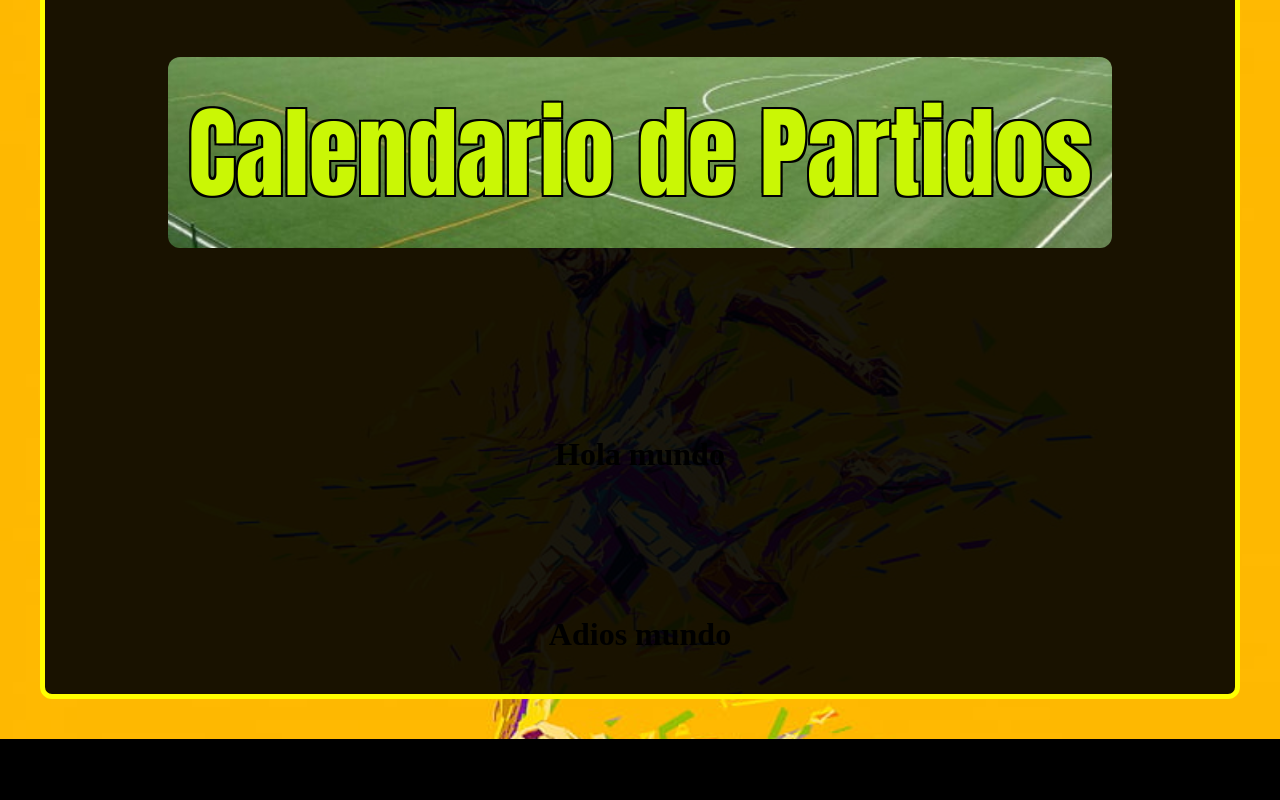
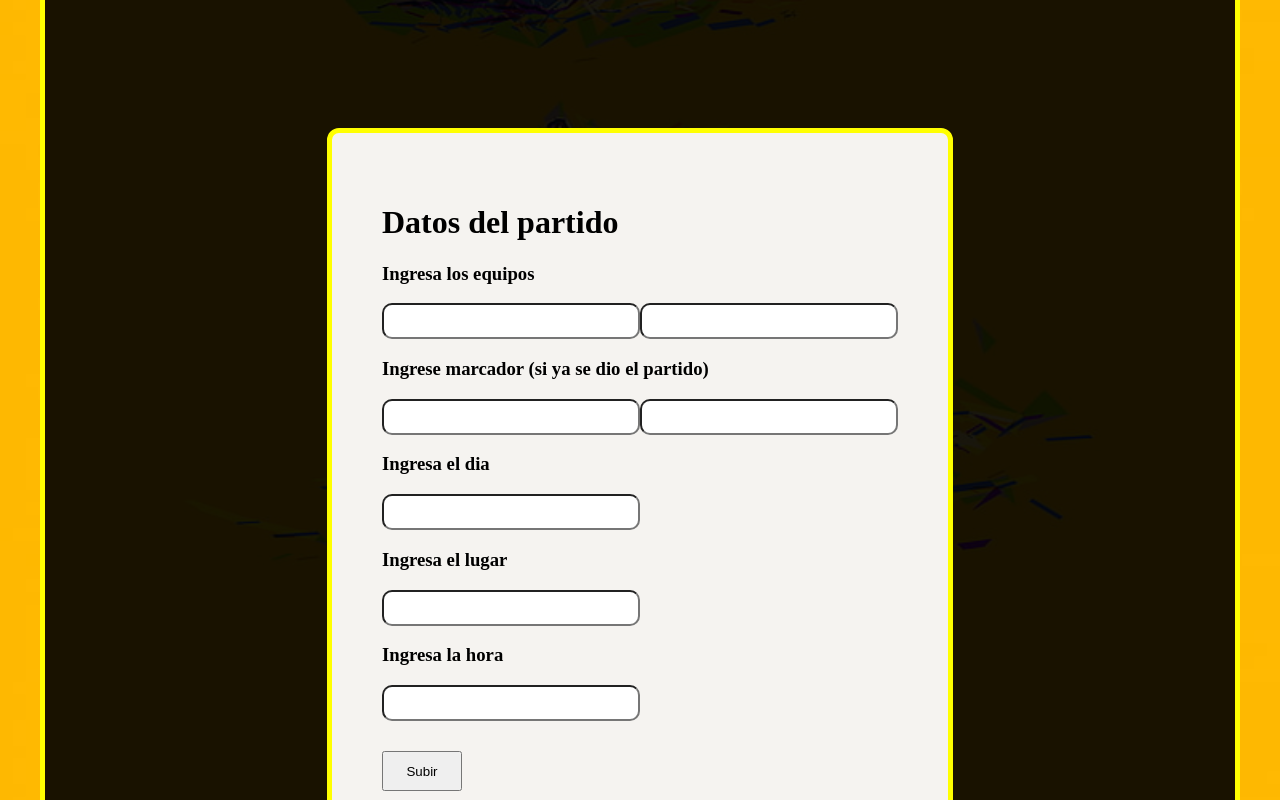
Before and after one commit to JaimeVillarJ/Pagina-de-Futbol, a React (Vite) app: page /Calendario in a window 1280 px wide. Shown: the part 720-1520 px from the top of the page. Built offline with nearby package versions, Linux system fonts and the light colour scheme; no server answers.

Commit message:
Se agrega el componente calendario sin css

```diff
--- a/src/App.tsx
+++ b/src/App.tsx
@@ -20,13 +20,11 @@ function App() {
   return (
     <div className='background'>
       <Header categoria={categoria} />
-      <div className='titulo-generalgeneral'>
-        <Routes>
-          <Route path='/' element={<Noticias categoria={categoria} />} />
-          <Route path='/Calendario' element={<Calendario />} />
-          <Route path='/Login' element={<Login />} />
-        </Routes>
-      </div>
+      <Routes>
+        <Route path='/' element={<Noticias categoria={categoria} />} />
+        <Route path='/Calendario' element={<Calendario />} />
+        <Route path='/Login' element={<Login />} />
+      </Routes>
       <Footer />
     </div>
   );
--- a/src/components/Calendario.tsx
+++ b/src/components/Calendario.tsx
@@ -1,14 +1,92 @@
 import "../styles/general.css";
 import "../styles/calendario.css";
+import { useEffect, useState } from "react";
+import axios from "axios";
+import type { partidos } from "../types/types";
 
 export const Calendario = () => {
+
+  const [equipo1, setEquipo1] = useState("");
+  const [equipo2, setEquipo2] = useState("");
+  const [marcador1, setMarcador1] = useState<number>();
+  const [marcador2, setMarcador2] = useState<number>();
+  const [dia, setDia] = useState("");
+  const [lugar, setLugar] = useState("");
+  const [hora, setHora] = useState("");
+
+  const [partidos, setPartidos] = useState<partidos[]>([]);
+  const [cargarPartidos, setCargarPartidos] = useState(true);
+
+  useEffect(() => {
+    axios.get('http://localhost:3000/api/partidos')
+    .then(response => {
+        setPartidos(response.data);
+        setCargarPartidos(false);
+    })
+    .catch(() => {
+      alert("❌ error al cargar los partidos");
+      setCargarPartidos(false);
+    })
+  })
+
+  async function handleSubmit() {
+    try {
+      const response = await axios.post('http://localhost:3000/api/partidos', {
+        equipo1, equipo2, marcador1, marcador2, dia, lugar, hora
+      });
+      setPartidos((prev) => [...prev, response.data]);
+
+      setEquipo1("");
+      setEquipo2("");
+      setMarcador1(-1);
+      setMarcador2(-1);
+      setDia("");
+      setLugar("");
+      setHora("");
+      alert("✅ Partido subido correctamente");
+    } catch (err) {
+      alert("❌ Error al insertar la este partido");
+      console.log(equipo1, equipo2, marcador1, marcador2, dia, lugar, hora);
+
+    }
+  }
+
   return (
     <>
         <div className="contenedor-calendario">
             <h1 className="titulo-general">Calendario de Partidos</h1>
-            <h1>Hola mundo</h1>
-            <h1>Adios mundo</h1>
+            <div className="contenedor-inputs">
+              <h1>Datos del partido</h1>
+              <h3>Ingresa los equipos</h3>
+              <input type="text" value={equipo1} onChange={(e) => setEquipo1(e.target.value)}/>
+              <input type="text" value={equipo2} onChange={(e) => setEquipo2(e.target.value)}/>
+              <h3>Ingrese marcador (si ya se dio el partido)</h3>
+              <input type="text" value={marcador1} onChange={(e) => setMarcador1(Number(e.target.value))}/>
+              <input type="text" value={marcador2} onChange={(e) => setMarcador2(Number(e.target.value))}/>
+              <h3>Ingresa el dia</h3>
+              <input type="text" value={dia} onChange={(e) => setDia(e.target.value)}/>
+              <h3>Ingresa el lugar</h3>
+              <input type="text" value={lugar} onChange={(e) => setLugar(e.target.value)}/>
+              <h3>Ingresa la hora</h3>
+              <input type="text" value={hora} onChange={(e) => setHora(e.target.value)}/>
+              <br />
+              <button type="submit" className="boton-subir-partidos" onClick={handleSubmit}>Subir</button>
+            </div>
+            <div className="partidos">
+              {partidos.map((item) => (
+                <div key={item.id}>
+                  <p>{ item.equipo1 }</p>
+                  <p>{ item.marcador1 }</p>
+                  <p>{ item.marcador2 }</p>
+                  <p>{ item.equipo2 }</p>
+                  <p>{ item.dia }</p>
+                  <p>{ item.lugar }</p>
+                  <p>{ item.hora }</p>
+                </div>
+              ))}
+            </div>
         </div>
+
     </>
   )
 }
--- a/src/components/Header.tsx
+++ b/src/components/Header.tsx
@@ -35,7 +35,7 @@ export const Header = ({categoria}: Props) => {
         </div>
       <div className="titulo-header">
         <h1>LA MEJOR LIGA DE BOGOTA <br /> THE BEST BOGOTA'S LIGUE </h1>
-        <img className="imagen" src="/images/logo10.png" alt="logo" height={220} width={390} />
+        {/*<img className="imagen" src="/images/logo10.png" alt="logo" height={220} width={390} /> */}
       </div>
     </header>
     </>
--- a/src/components/Noticias.tsx
+++ b/src/components/Noticias.tsx
@@ -32,8 +32,8 @@ export const Noticias = ({categoria} : Props) => {
         setEditar(true);
     }
 
-    const handleFileChange = (event: React.ChangeEvent<HTMLInputElement>) => {
-    const file = event.target.files?.[0];
+    const handleFileChange = (e: React.ChangeEvent<HTMLInputElement>) => {
+    const file = e.target.files?.[0];
         if (file) {
         setImagen(file);
         }
@@ -86,15 +86,11 @@ export const Noticias = ({categoria} : Props) => {
     };
 
     const handleSubmit = async (titulo : string, link : string, texto : string) => {
-        console.log(titulo);
-        console.log(link);
-        console.log(texto);
 
         try {
         const response = await axios.post('http://localhost:3000/api/Noticias', {
             titulo, link, texto
         });
-        console.log('✅ Imagen insertada:', response.data);
 
         // Agregar la nueva noticia al estado
         setNoticias((prev) => [...prev, response.data]);
@@ -128,7 +124,6 @@ export const Noticias = ({categoria} : Props) => {
         axios.get('http://localhost:3000/api/Noticias')
         .then(response => {
             setNoticias(response.data);
-            console.log(noticias);
             setCargandoNoticias(false);
         })
         .catch(error => {
--- a/src/styles/calendario.css
+++ b/src/styles/calendario.css
@@ -11,3 +11,20 @@
     margin: 40px;
     padding: 20px;
 }
+
+.contenedor-inputs {
+    background-color: rgb(245, 243, 240);
+    border: 5px solid yellow;
+    border-radius: 12px;
+    margin-bottom: 20px;
+    padding: 50px;
+}
+
+.boton-subir-partidos {
+    height: 40px;
+    width: 80px;
+}
+
+.partidos {
+    background-color: aliceblue;
+}
```
Also changed, not shown: src/types/types.ts (+15 -4 lines).
